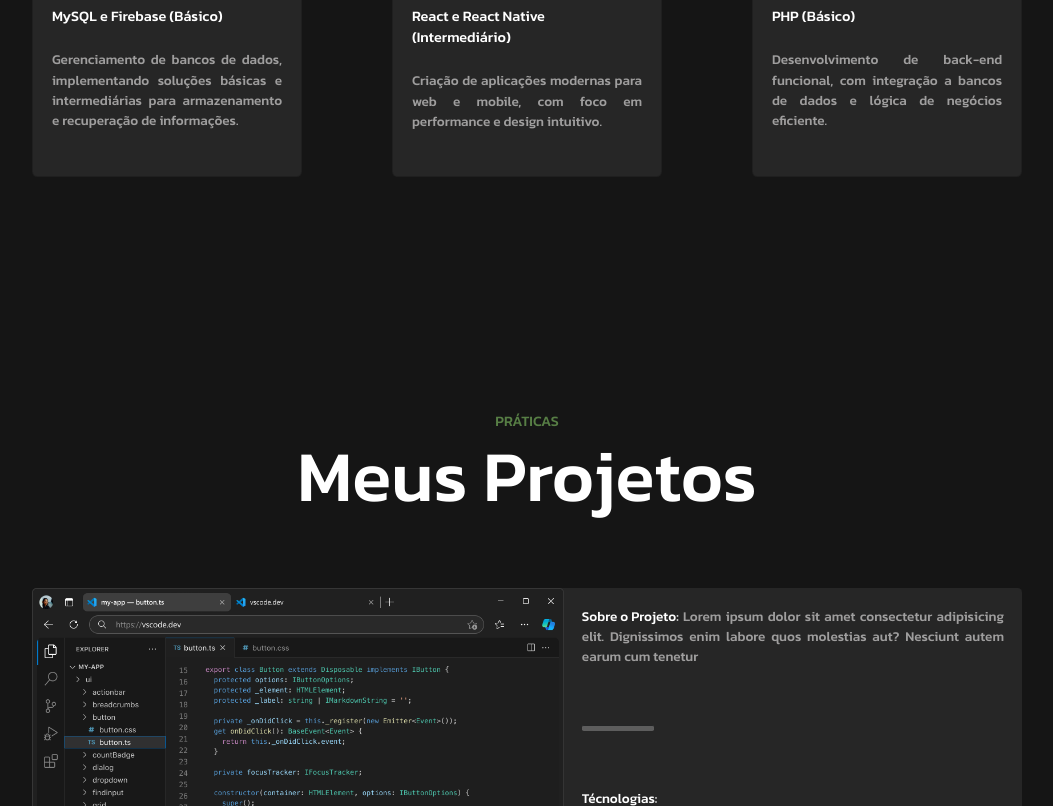
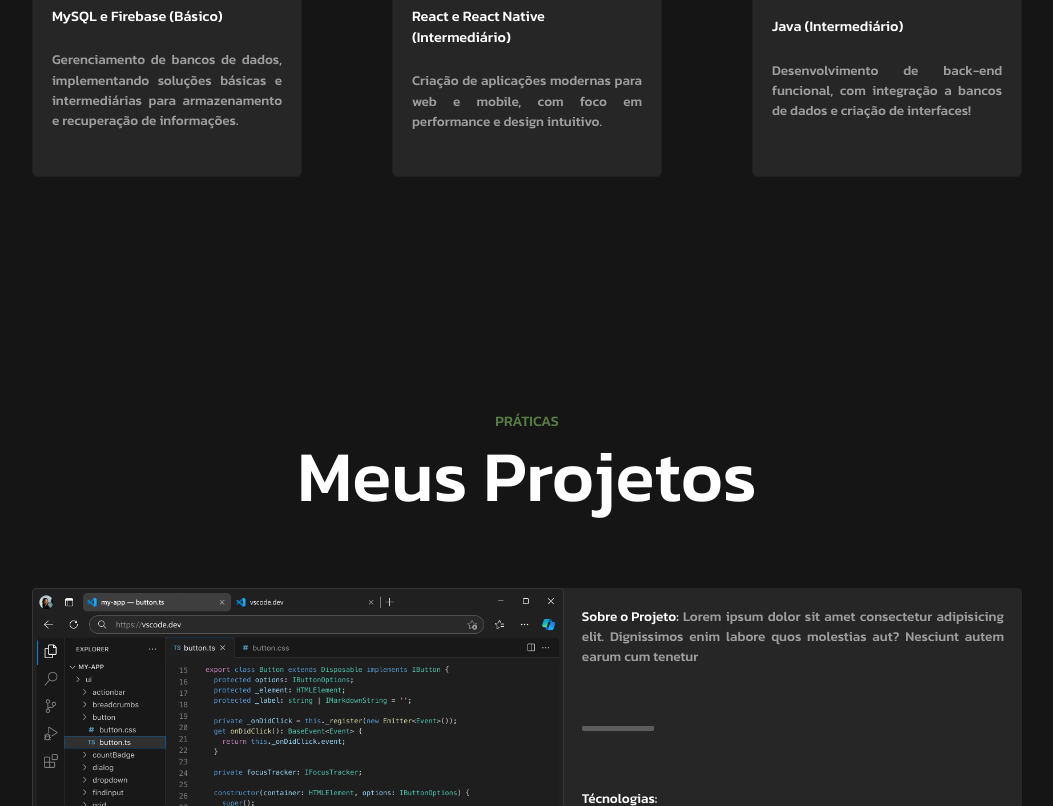
Before and after one commit to bielrodrig/portfolio-version-0.0.1, a plain HTML site: page index.html in a window 1280 px wide. Shown: the part 2270-3076 px from the top of the page, without its empty margins (113-1166 px from the left). Drawn offline with nearby package versions, Linux system fonts and the light colour scheme.

Commit message:
Add files via upload

```diff
--- a/index.html
+++ b/index.html
@@ -204,10 +204,9 @@
               <div class="card">
                 <img src="./images/convencionais/php.png" class="icon-skills">
                 <br>
-                <label class="title-card">PHP (Básico)</label>
+                <label class="title-card">Java (Intermediário)</label>
                 <br>
-                <p class="text-card">Desenvolvimento de back-end funcional, com integração a bancos de dados e lógica de
-                  negócios eficiente.</p>
+                <p class="text-card">Desenvolvimento de back-end funcional, com integração a bancos de dados e criação de interfaces!</p>
               </div>
             </div>
           </div>
```
